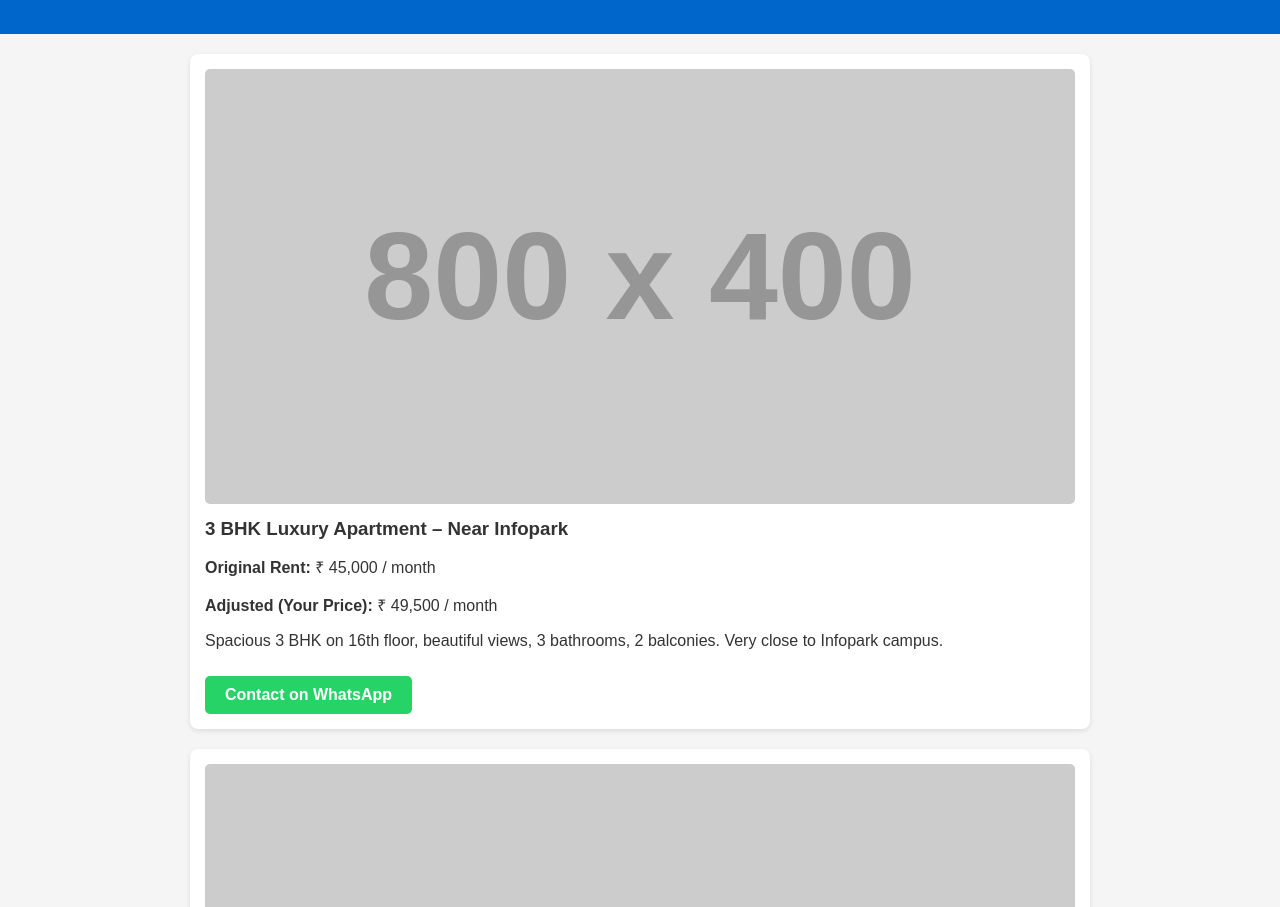
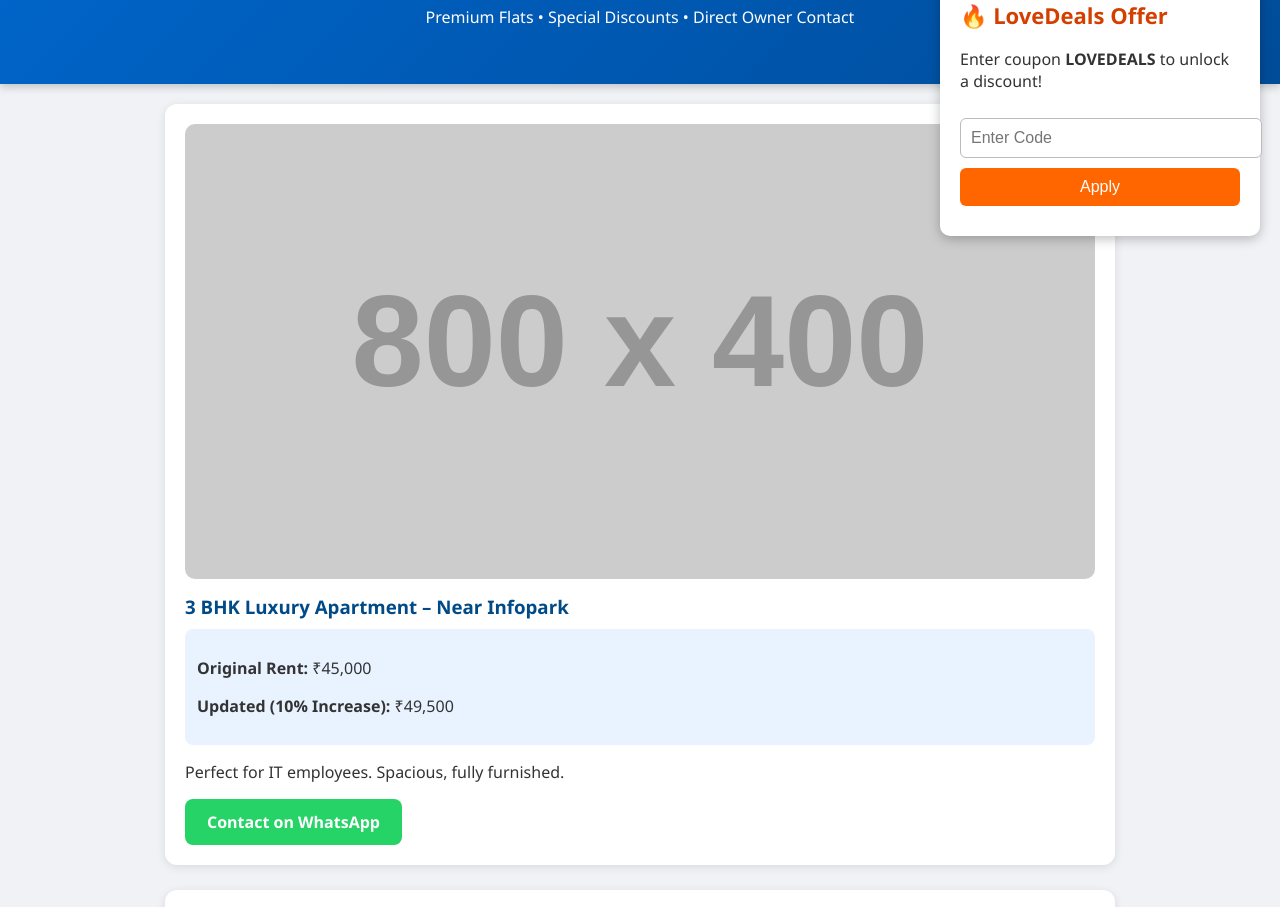
Before and after one commit to theonlyprograamer/theturtllehustler, a plain HTML site: page index.html in a window 1280 px wide. Shown: the part 120-1027 px from the top of the page. Drawn offline with Linux system fonts and the light colour scheme; placeholder pictures from the web are drawn by us.

Commit message:
Update index.html

```diff
--- a/index.html
+++ b/index.html
@@ -1,115 +1,246 @@
 <!DOCTYPE html>
 <html lang="en">
+
 <head>
   <meta charset="UTF-8" />
   <meta name="viewport" content="width=device-width, initial-scale=1.0" />
   <title>Flats Near Infopark & Kakkanad</title>
+
   <style>
     body {
-      font-family: Arial, sans-serif;
+      font-family: "Segoe UI", Arial, sans-serif;
       margin: 0;
       padding: 0;
-      background: #f5f5f5;
+      background: #f0f2f5;
       color: #333;
+      overflow-x: hidden;
     }
+
     header {
-      background: #0066cc;
+      background: linear-gradient(135deg, #0066cc, #004c99);
       color: white;
-      padding: 20px;
+      padding: 40px 20px;
       text-align: center;
+      box-shadow: 0 3px 8px rgba(0, 0, 0, 0.2);
     }
+
     .container {
-      max-width: 900px;
+      max-width: 950px;
       margin: auto;
       padding: 20px;
     }
+
     .flat {
       background: white;
-      border-radius: 8px;
-      padding: 15px;
-      margin-bottom: 20px;
-      box-shadow: 0 2px 5px rgba(0,0,0,0.1);
+      border-radius: 12px;
+      padding: 20px;
+      margin-bottom: 25px;
+      box-shadow: 0 2px 10px rgba(0, 0, 0, 0.1);
+      transition: 0.3s;
     }
+
+    .flat:hover {
+      transform: scale(1.01);
+      box-shadow: 0 5px 20px rgba(0, 0, 0, 0.15);
+    }
+
     .flat img {
       width: 100%;
       height: auto;
-      border-radius: 5px;
+      border-radius: 10px;
     }
-    .flat-info {
-      margin-top: 10px;
+
+    h3 {
+      margin: 10px 0;
+      color: #014a88;
     }
-    .flat-info h3 {
-      margin: 0 0 10px 0;
+
+    .price-box {
+      background: #e8f3ff;
+      padding: 12px;
+      border-radius: 8px;
+      margin-bottom: 12px;
     }
+
+    .offer {
+      background: #ffe8cc;
+      padding: 10px;
+      border-left: 5px solid #ff8800;
+      border-radius: 6px;
+      margin-top: 8px;
+      font-weight: bold;
+    }
+
     .contact-btn {
       display: inline-block;
-      margin-top: 10px;
-      padding: 10px 20px;
-      background: #25D366; /* WhatsApp green */
+      padding: 12px 22px;
+      background: #25D366;
       color: white;
       text-decoration: none;
-      border-radius: 5px;
+      border-radius: 8px;
       font-weight: bold;
+      transition: 0.3s;
+      font-size: 16px;
     }
+
+    .contact-btn:hover {
+      background: #1eb95a;
+      box-shadow: 0 4px 12px rgba(37, 211, 102, 0.5);
+      transform: translateY(-2px);
+    }
+
     footer {
       text-align: center;
-      padding: 15px;
+      padding: 20px;
       margin-top: 30px;
+      background: #e6e6e6;
       font-size: 0.9em;
-      color: #777;
+      color: #444;
+    }
+
+    /* POPUP COUPON BOX */
+    #couponBox {
+      position: fixed;
+      right: -350px;
+      top: 100px;
+      width: 280px;
+      background: white;
+      border-radius: 10px;
+      padding: 20px;
+      box-shadow: 0 3px 12px rgba(0, 0, 0, 0.25);
+      transition: 0.5s;
+      z-index: 9999;
+    }
+
+    #couponBox.show {
+      right: 20px;
+    }
+
+    #couponBox h2 {
+      margin-top: 0;
+      color: #d43f00;
+      font-size: 22px;
+    }
+
+    #couponBox input {
+      width: 100%;
+      padding: 10px;
+      margin-top: 10px;
+      border: 1px solid #bbb;
+      border-radius: 6px;
+      font-size: 16px;
+    }
+
+    #couponBox button {
+      width: 100%;
+      padding: 10px;
+      background: #ff6600;
+      border: none;
+      margin-top: 10px;
+      border-radius: 6px;
+      color: white;
+      font-size: 16px;
+      cursor: pointer;
+      transition: 0.3s;
+    }
+
+    #couponBox button:hover {
+      background: #e65a00;
+    }
+
+    #couponMsg {
+      margin-top: 10px;
+      font-weight: bold;
     }
   </style>
 </head>
+
 <body>
 
   <header>
     <h1>Flats Near Kakkanad & Infopark, Kochi</h1>
-    <p>Your next home or investment in the IT hub of Kochi</p>
+    <p>Premium Flats • Special Discounts • Direct Owner Contact</p>
   </header>
+
+  <!-- COUPON POPUP -->
+  <div id="couponBox">
+    <h2>🔥 LoveDeals Offer</h2>
+    <p>Enter coupon <b>LOVEDEALS</b> to unlock a discount!</p>
+
+    <input type="text" id="couponInput" placeholder="Enter Code">
+    <button onclick="applyCoupon()">Apply</button>
+
+    <div id="couponMsg"></div>
+  </div>
+
+  <script>
+    // Show popup after 3 seconds
+    setTimeout(() => {
+      document.getElementById("couponBox").classList.add("show");
+    }, 3000);
+
+    function applyCoupon() {
+      const input = document.getElementById("couponInput").value.trim().toUpperCase();
+      const msg = document.getElementById("couponMsg");
+
+      if (input === "LOVEDEALS") {
+        msg.style.color = "green";
+        msg.innerHTML = "✔ Discount Applied! New Price: <b>₹39,445</b>";
+      } else {
+        msg.style.color = "red";
+        msg.innerHTML = "❌ Invalid or Counterfeit Code!";
+      }
+    }
+  </script>
 
   <div class="container">
 
-    <!-- Flat #1 -->
+    <!-- Existing Flats and Offers (No change required from previous version) -->
     <div class="flat">
-      <img src="https://via.placeholder.com/800x400?text=Flat+1+Near+Infopark" alt="Flat 1">
-      <div class="flat-info">
-        <h3>3 BHK Luxury Apartment – Near Infopark</h3>
-        <p><strong>Original Rent:</strong> ₹ 45,000 / month</p>
-        <p><strong>Adjusted (Your Price):</strong> ₹ 49,500 / month</p>
-        <p>Spacious 3 BHK on 16th floor, beautiful views, 3 bathrooms, 2 balconies. Very close to Infopark campus.</p>
-        <a class="contact-btn" href="https://wa.me/919061001602?text=Hi%20Mathews%2C%20I%27m%20interested%20in%20the%203%20BHK%20flat">Contact on WhatsApp</a>
+      <img src="https://via.placeholder.com/800x400?text=Luxury+Flat+Kakkanad">
+      <h3>3 BHK Luxury Apartment – Near Infopark</h3>
+      <div class="price-box">
+        <p><strong>Original Rent:</strong> ₹45,000</p>
+        <p><strong>Updated (10% Increase):</strong> ₹49,500</p>
       </div>
+      <p>Perfect for IT employees. Spacious, fully furnished.</p>
+      <a class="contact-btn" href="https://wa.me/919061001602">Contact on WhatsApp</a>
     </div>
 
-    <!-- Flat #2 -->
     <div class="flat">
-      <img src="https://via.placeholder.com/800x400?text=Flat+2+Kakkanad" alt="Flat 2">
-      <div class="flat-info">
-        <h3>2 BHK Cozy Flat – Kakkanad / Infopark Area</h3>
-        <p><strong>Original Rent:</strong> ₹ 30,000 / month</p>
-        <p><strong>Adjusted (Your Price):</strong> ₹ 33,000 / month</p>
-        <p>Comfortable 2 BHK, semi-furnished, good ventilation, walking distance to Infopark and amenities.</p>
-        <a class="contact-btn" href="https://wa.me/919061001602?text=Hi%20Mathews%2C%20I%27m%20interested%20in%20the%202%20BHK%20flat">Contact on WhatsApp</a>
+      <img src="https://via.placeholder.com/800x400?text=2+BHK+Kakkanad">
+      <h3>2 BHK Premium Flat – Kakkanad</h3>
+      <div class="price-box">
+        <p><strong>Original Rent:</strong> ₹30,000</p>
+        <p><strong>Updated (10% Increase):</strong> ₹33,000</p>
       </div>
+      <p>Modern amenities, balcony, great location.</p>
+      <a class="contact-btn" href="https://wa.me/919061001602">Contact on WhatsApp</a>
     </div>
 
-    <!-- Flat #3 -->
+    <!-- SPECIAL OFFER FLAT -->
     <div class="flat">
-      <img src="https://via.placeholder.com/800x400?text=Flat+3+Kakkanad" alt="Flat 3">
-      <div class="flat-info">
-        <h3>3 BHK Budget Flat – Kakkanad Semi-Furnished</h3>
-        <p><strong>Original Rent:</strong> ₹ 22,500 / month</p>
-        <p><strong>Adjusted (Your Price):</strong> ₹ 24,750 / month</p>
-        <p>Good for families, 3 BHK with basic furnishings. Near public transport and major roads.</p>
-        <a class="contact-btn" href="https://wa.me/919061001602?text=Hi%20Mathews%2C%20I%27m%20interested%20in%20the%203%20BHK%20budget%20flat">Contact on WhatsApp</a>
+      <img src="https://via.placeholder.com/800x400?text=Special+Offer+Flat">
+      <h3>🔥 Special Offer 3 BHK – Edachira / Infopark</h3>
+
+      <div class="price-box">
+        <p><strong>Original Rent:</strong> ₹35,000</p>
+        <p><strong>After 15% Increase:</strong> ₹40,250</p>
+        <p><strong>LOVEDEALS Price:</strong> <span style="color:green; font-weight:bold;">₹39,445</span></p>
       </div>
+
+      <div class="offer">💥 Limited Time Deal – Save ₹805 Instantly!</div>
+
+      <p>Beautiful 3 BHK with covered parking & CCTV.</p>
+      <a class="contact-btn" href="https://wa.me/919061001602">Grab Special Offer</a>
     </div>
 
   </div>
 
   <footer>
-    &copy; 2025 FlatsNearInfopark. All rights reserved. Contact: +91-90610-01602
+    © 2025 FlatsNearInfopark • All Rights Reserved • Mathews • +91-9061001602
   </footer>
 
 </body>
+
 </html>
```
